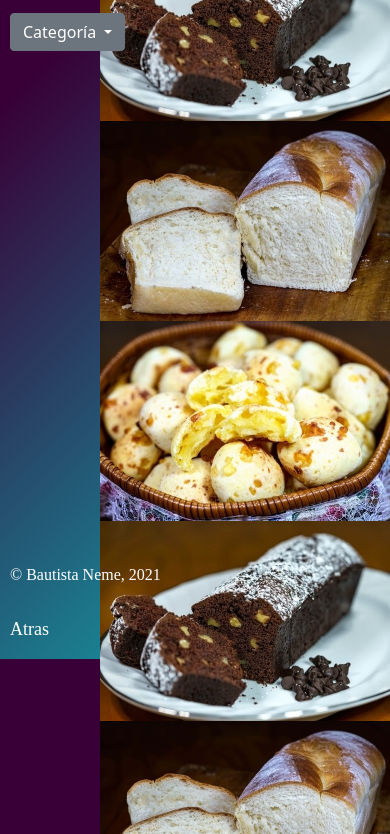
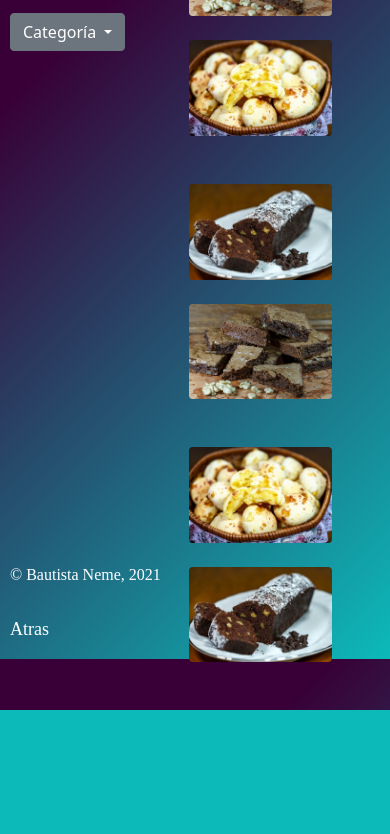
Before and after one commit to DatNeme/Entrega-Final, a website: page menu.html in a window 390 px wide. Shown: the part 225-1059 px from the top of the page. After the commit the page ends 935 px from the top, so only its background shows below. Drawn offline with nearby package versions, Linux system fonts and the light colour scheme; a web font is replaced by a local one.

Commit message:
Mejorado el menu
Cambio en el código del menú integrando BS y optimizando su diseño responsive (falta pulir el fondo en este aspecto). Añadidos alt en todas las imágenes del sitio y una pequeña animación en la seccion nosotros con la galería de animaciones css "Animate.css"

```diff
--- a/menu.html
+++ b/menu.html
@@ -40,6 +40,7 @@
                       <li><a class="dropdown-item" href="contacto.html">Contacto</a></li>
                       <li><a class="dropdown-item" href="nosotros.html">Quiénes somos</a></li>
                     </ul>
+                  </li>
                 </ul>
               </div>
             </div>
@@ -51,23 +52,63 @@
 
 
 
-    <section class="sectionMenu">
+    <section>
 
-            <div class="alter"><a href="menu.html"><img src="../Entrega-Final/multimedia/choco.jpeg" alt="Budin de chocolate con nueces"></a></div>
+      <div class="row">
+        <div class="col-lg-4 col-md-12 mb-4 mb-lg-0">
+          <a href="#">
+            <img
+              src="../Entrega-Final/multimedia/brownies.jpeg"
+              class="w-75 alter shadow-1-strong rounded mb-4"
+              alt="Brownies de chocolate con nueces"
+            />
+          </a>
 
-            <div class="alter"><a href="menu.html"><img src="../Entrega-Final/multimedia/pan.jpeg" alt="Pan de molde artesanal"></a></div>
+          <a href="#">
+            <img
+              src="../Entrega-Final/multimedia/chipa.jpeg"
+              class="w-75 alter shadow-1-strong rounded mb-4"
+              alt="Chipa casero"
+            />
+          </a>
+        </div>
 
-            <div class="alter"><a href="menu.html"><img src="../Entrega-Final/multimedia/chipa.jpeg" alt="Chipa artesanal"></a> </div>
+        <div class="col-lg-4 mb-4 mb-lg-0">
+          <a href="#">
+            <img
+              src="../Entrega-Final/multimedia/choco.jpeg"
+              class="w-75 alter shadow-1-strong rounded mb-4"
+              alt="Budin de chocolate con nueces"
+            />
+          </a>
 
-            <div class="alter"><a href="menu.html"><img src="../Entrega-Final/multimedia/choco.jpeg" alt="Budin de chocolate con nueces"></a></div>
+          <a href="#">
+            <img
+              src="../Entrega-Final/multimedia/brownies.jpeg"
+              class="w-75 alter shadow-1-strong rounded mb-4"
+              alt="Brownies de chocolate con nueces"
+            />
+          </a>
+        </div>
 
-            <div class="alter"><a href="menu.html"><img src="../Entrega-Final/multimedia/pan.jpeg" alt="Pan de molde artesanal"></a></div>
+        <div class="col-lg-4 mb-4 mb-lg-0">
+          <a href="#">
+            <img
+              src="../Entrega-Final/multimedia/chipa.jpeg"
+              class="w-75 alter shadow-1-strong rounded mb-4"
+              alt="Chipa casero"
+            />
+          </a>
 
-            <div class="alter"><a href="menu.html"><img src="../Entrega-Final/multimedia/chipa.jpeg" alt="Chipa artesanal"></a></div>
-
-            <div class="alter"><a href="menu.html"><img src="../Entrega-Final/multimedia/choco.jpeg" alt="Budin de chocolate con nueces"></a></div>
-
-            <div class="alter"><a href="menu.html"><img src="../Entrega-Final/multimedia/pan.jpeg" alt="Pan de molde artesanal"></a></div>
+          <a href="#">
+            <img
+              src="../Entrega-Final/multimedia/choco.jpeg"
+              class="w-75 alter shadow-1-strong rounded mb-4"
+              alt="Budin de chocolate con nueces"
+            />
+          </a>
+        </div>
+      </div>
 
     </section>
 
@@ -76,7 +117,7 @@
 </main>
 
 <aside class="side">
-    <a href="index.html"><img class="bordesLogo" src="../Entrega-Final/multimedia/olympiclogo1.png" alt=""></a>
+    <a href="index.html"><img class="bordesLogo" src="../Entrega-Final/multimedia/olympiclogo1.png" alt="Logo de la pastelería"></a>
     <br>
     <br>
     <div class="dropdown">
--- a/scss/origen.scss
+++ b/scss/origen.scss
@@ -326,8 +326,11 @@ a {
     }
 }
 
+/***** MENU DE PRODUCTOS *****/
 
+.alter{display: flex; justify-content: center;}
 
+.alter:hover{transform: scale(1.04);}
 
 /*****  GRID CONTAINERS *****/
 
@@ -361,7 +364,7 @@ a {
     "side main"
     "footer footer";
     grid-template-rows: 10vh 80vh 10vh;
-    grid-template-columns: 80px auto;
+    grid-template-columns: 15vh auto;
 }
 
 .grid-container4{
@@ -425,7 +428,17 @@ a {
 /* Smartphone */
 
 @media(max-width: 599px)
-{   .grid-container2{
+{
+    .grid-container1{
+        display: grid;
+        gap: 10px;
+        grid-template-areas:
+        "header"
+        "main"
+        "footer";
+        grid-template-rows: 100px auto auto;}
+
+    .grid-container2{
         display: grid;
         gap: 10px;
         grid-template-areas:
@@ -436,6 +449,17 @@ a {
         grid-template-rows: 100px 1fr 1fr 100px;
         grid-template-columns: 1fr 1fr;}
 
+    .grid-container3{
+        display: grid;
+        gap: 10px;
+        grid-template-areas:
+        "header header"
+        "side main"
+        "footer footer";
+        grid-template-rows: 10vh 80vh 10vh;
+        grid-template-columns: 20vh auto;}
+
+
     .textoDer{
         text-align: center;
         font-family: 'Vidaloka', serif;
@@ -443,15 +467,6 @@ a {
         color: rgb(255, 255, 255);
         font-weight: 600;
         display: inline-block;
-    margin: 185px 90px 60px 100px;
+        margin: 185px 90px 60px 100px;}
+
 }
-    .grid-container1{
-        display: grid;
-        gap: 10px;
-        grid-template-areas:
-        "header"
-        "main"
-        "footer";
-        grid-template-rows: 100px auto auto;
-    }
- }
```
Also changed, not shown: contacto.html (+4 -4 lines), index.html (+4 -3 lines), nosotros.html (+4 -2 lines), registro.html (+2 -1 lines), css/destino.css. Lines whose indentation alone changed are shown as unchanged.
